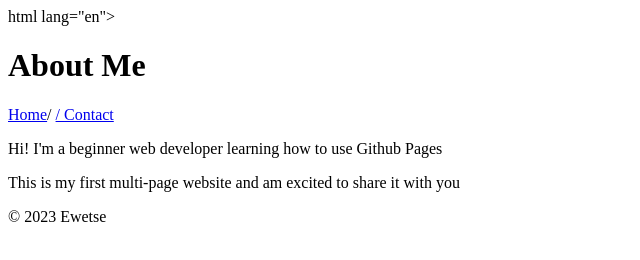
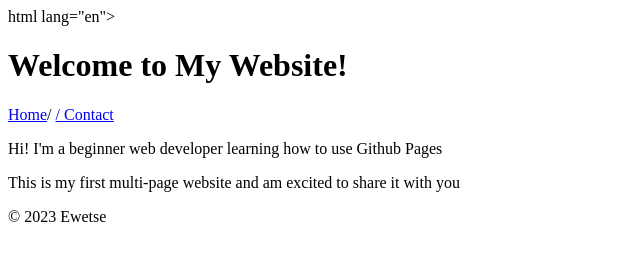
Before and after one commit to ewetse210/about.html, a plain HTML site: page about.html in a window 1280 px wide. Shown: the whole page, without its empty margins (0-640 px from the left). Drawn offline with Linux system fonts and the light colour scheme.

Commit message:
Update about.html

```diff
--- a/about.html
+++ b/about.html
@@ -3,11 +3,11 @@ html lang="en">
 <head>
   <meta charset="UTF-8">
   <meta name="viewport"content="width=device-width,initial-scale=1.0">
-  <title>About Me</title>
+  <title>My First GitHub Page</title>
 </head>
 <body>
   <header>
-     <h1>About Me</h1>
+     <h1>Welcome to My Website!</h1>
      <nav>
         <a href="index.html">Home</a>/
         <a href="about.html"About</a>/
```
